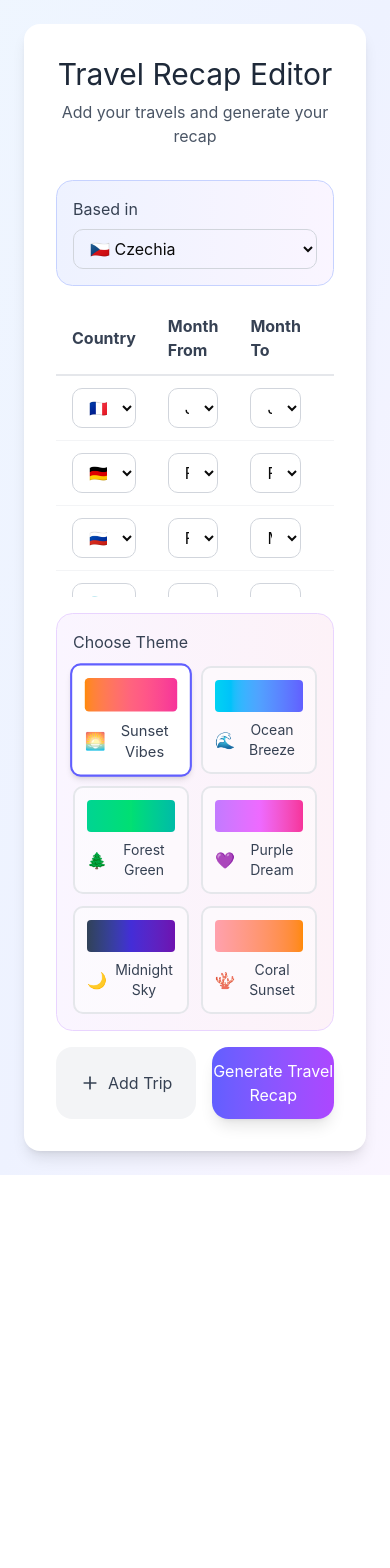
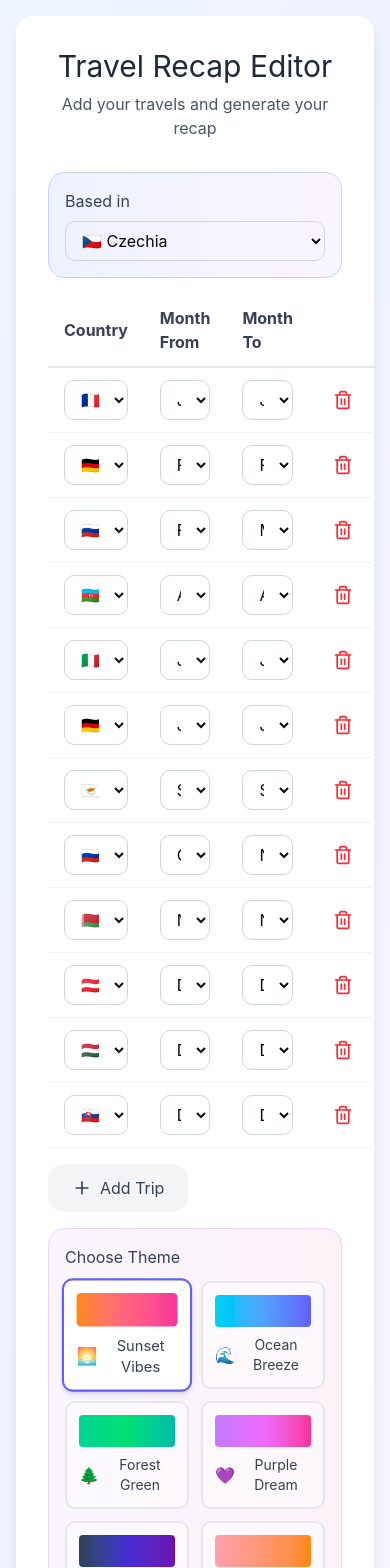
Before and after one commit to prohladenn/tma-travel-results, a React (Vite) app: page / in a window 390 px wide. Shown: the top 1568 px of the page. Before the commit the page ends 1175 px from the top, so only its background shows below. Built offline with nearby package versions, Linux system fonts and the light colour scheme; the HTML template or start-up script is replaced by a standard one.

Commit message:
feat: Refactor Travel Recap functionality and update styles

```diff
--- a/src/App.tsx
+++ b/src/App.tsx
@@ -1,6 +1,6 @@
 import { useState } from "react";
-import { TravelData, TravelInput } from "./components/TravelInput";
 import { TravelRecap } from "./components/TravelRecap";
+import { TravelData, TravelInput } from "./components/TravelRecapEditor";
 
 export type ThemeType =
   | "sunset"
--- a/src/components/TravelInput.tsx
+++ b/src/components/TravelRecapEditor.tsx
@@ -147,7 +147,7 @@ export function TravelInput({
   };
 
   return (
-    <div className="min-h-screen bg-gradient-to-br from-blue-50 via-indigo-50 to-purple-50 p-6">
+    <div className="min-h-screen max-h-screen overflow-y-auto bg-gradient-to-br from-blue-50 via-indigo-50 to-purple-50 p-4 sm:p-6">
       <div className="max-w-4xl mx-auto">
         <div className="bg-white rounded-2xl shadow-lg p-8">
           <h1 className="text-3xl mb-2 text-center text-gray-800">
@@ -173,9 +173,9 @@ export function TravelInput({
             </select>
           </div>
 
-          <div className="overflow-y-auto overflow-x-hidden mb-4 max-h-[35vh]">
+          <div className="mb-4">
             <table className="w-full">
-              <thead className="sticky top-0 bg-white z-10">
+              <thead>
                 <tr className="border-b-2 border-gray-200">
                   <th className="text-left py-3 px-4 text-gray-700">Country</th>
                   <th className="text-left py-3 px-4 text-gray-700">
@@ -255,6 +255,16 @@ export function TravelInput({
             </table>
           </div>
 
+          <div className="mb-4">
+            <button
+              onClick={addTravel}
+              className="flex items-center gap-2 px-6 py-3 bg-gray-100 hover:bg-gray-200 text-gray-700 rounded-xl transition-colors"
+            >
+              <Plus className="size-5" />
+              Add Trip
+            </button>
+          </div>
+
           {/* Theme Selection */}
           <div className="mb-4 p-4 bg-gradient-to-r from-purple-50 to-pink-50 rounded-xl border border-purple-200">
             <label className="block mb-3 text-gray-700">Choose Theme</label>
@@ -283,22 +293,14 @@ export function TravelInput({
             </div>
           </div>
 
-          <div className="flex gap-4">
-            <button
-              onClick={addTravel}
-              className="flex items-center gap-2 px-6 py-3 bg-gray-100 hover:bg-gray-200 text-gray-700 rounded-xl transition-colors"
-            >
-              <Plus className="size-5" />
-              Add Trip
-            </button>
-
+          <div className="flex">
             <button
               onClick={onGenerate}
               disabled={
                 travels.length === 0 ||
                 travels.some((t) => !t.country || !t.monthFrom)
               }
-              className="flex-1 bg-gradient-to-r from-indigo-500 to-purple-500 hover:from-indigo-600 hover:to-purple-600 disabled:from-gray-300 disabled:to-gray-400 disabled:cursor-not-allowed text-white py-3 rounded-xl shadow-lg transition-all duration-200"
+              className="w-full bg-gradient-to-r from-indigo-500 to-purple-500 hover:from-indigo-600 hover:to-purple-600 disabled:from-gray-300 disabled:to-gray-400 disabled:cursor-not-allowed text-white py-3 rounded-xl shadow-lg transition-all duration-200"
             >
               Generate Travel Recap
             </button>
--- a/src/index.css
+++ b/src/index.css
@@ -1856,7 +1856,8 @@ body {
   margin: 0;
   font-family: -apple-system, BlinkMacSystemFont, Segoe UI, Roboto, Oxygen,
     Ubuntu, Cantarell, Fira Sans, Droid Sans, Helvetica Neue, sans-serif;
-  overflow: hidden;
+  overflow-x: hidden;
+  overflow-y: auto;
 }
 
 .story-title {
--- a/src/vite-env.d.ts
+++ b/src/vite-env.d.ts
@@ -1,21 +1,3 @@
 /// <reference types="vite/client" />
 
-declare module "*.css" {
-  const content: Record<string, string>;
-  export default content;
-}
-
-declare module "*.scss" {
-  const content: Record<string, string>;
-  export default content;
-}
-
-declare module "*.sass" {
-  const content: Record<string, string>;
-  export default content;
-}
-
-declare module "*.less" {
-  const content: Record<string, string>;
-  export default content;
-}
+declare module "*.css";
```
Also changed, not shown: 5 other files (tests, documents, lock files or other folders).
